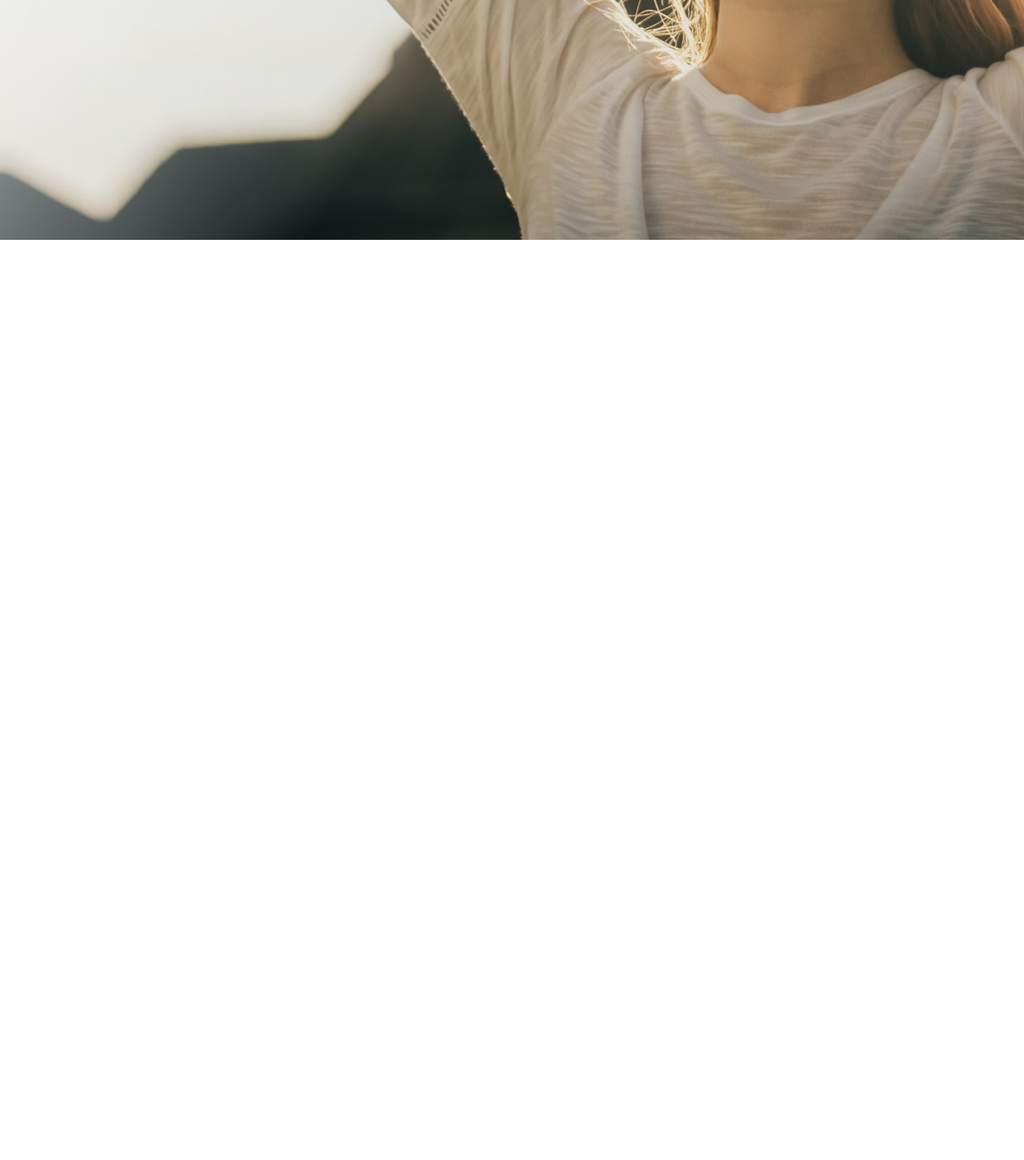
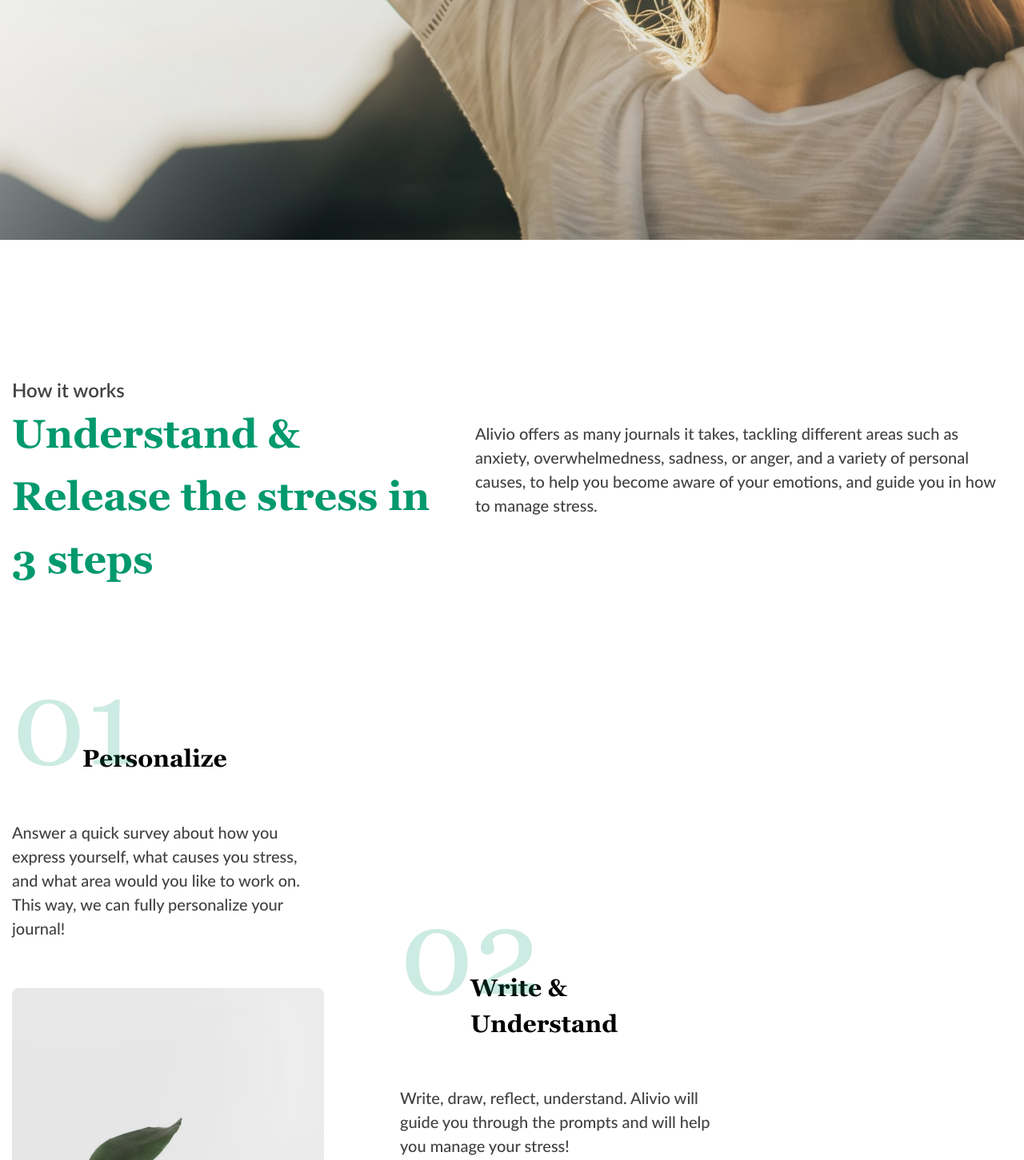
Before and after one commit to safroigor/alivio, a plain HTML site: page index.html in a window 1280 px wide. Shown: the part 681-2132 px from the top of the page at 80% size. Before the commit the page ends 981 px from the top, so only its background shows below. Drawn offline with Linux system fonts and the light colour scheme.

Commit message:
finish step section

```diff
--- /dev/null
+++ b/css/blocks/how-it-works.css
@@ -0,0 +1,100 @@
+.how-it-works {
+    padding: 169px 0 51px;
+}
+
+.how-it-works-header {
+    padding-bottom: 52px;
+    display: flex;
+    justify-content: space-between;
+}
+
+.how-it-works-header-head {
+    max-width: 584px;
+    margin-right: 30px;
+}
+
+.how-it-works-title {
+    margin-bottom: -3px;;
+    font-weight: 600;
+    font-size: 24px;
+    line-height: 157%;
+}
+
+.how-it-works-subtitle {
+    font-family: 'Georgia', serif;
+    font-weight: 700;
+    font-size: 50px;
+    line-height: 157%;
+    color: #01996D;
+}
+
+.how-it-works-header-content {
+    padding-top: 58px;
+    max-width: 671px;
+    line-height: 150%;
+    font-weight: 500;
+}
+
+.how-it-works-steps {
+    display: grid;
+    grid-template-columns: repeat(auto-fit, 390px);
+    column-gap: 95px;
+}
+
+.step {
+    max-width: 390px;
+}
+
+.step:nth-child(2) {
+    padding-top: 287px;
+}
+
+.step:nth-child(3) {
+    padding-top: 54px;
+}
+
+.step-heading {
+    position: relative;
+    padding-top: 135px;
+    padding-left: 88px;
+    margin-bottom: 55px;
+    font-family: 'Georgia', serif;
+    font-weight: 700;
+    font-size: 30px;
+    line-height: 150%;
+    color: #000000;
+}
+
+.step-heading::before {
+    position: absolute;
+    left: 0;
+    top: 0;
+    content: attr(data-number);
+    font-weight: 400;
+    font-size: 150px;
+    line-height: 150%;
+    color: rgba(1, 153, 109, 0.2);
+}
+
+.step-text {
+    font-weight: 500;
+    font-size: 20px;
+    line-height: 150%;
+    color: #424242;
+    margin-bottom: 60px;
+}
+
+.step-img-wrapper {
+    position: relative;
+    padding-bottom: 126%;
+}
+
+.step-img {
+    position: absolute;
+    left: 0;
+    top: 0;
+    width: 100%;
+    height: 100%;
+    object-fit: cover;
+    border-radius: 8px;
+}
--- a/index.html
+++ b/index.html
@@ -12,6 +12,7 @@
     <link rel="stylesheet" href="./css/blocks/btn.css">
     <link rel="stylesheet" href="./css/blocks/header.css">
     <link rel="stylesheet" href="./css/blocks/hero.css">
+    <link rel="stylesheet" href="./css/blocks/how-it-works.css">
 </head>
 <body>
 
@@ -36,6 +37,7 @@
     </header>
 
     <main>
+
         <section class="hero">
             <div class="container">
                 <div class="hero-content">
@@ -52,6 +54,51 @@
                 </div>
             </div>
         </section>
+
+        <section class="how-it-works">
+            <div class="container">
+                <div class="how-it-works-header">
+                    <div class="how-it-works-header-head">
+                        <h2 class="how-it-works-title">How it works</h2>
+                        <h3 class="how-it-works-subtitle">Understand & Release
+                            the stress in 3 steps</h3>
+                    </div>
+                    <div class="how-it-works-header-content">
+                        <p>Alivio offers as many journals it takes, tackling different areas such as anxiety, overwhelmedness, sadness, or anger, and a variety of personal causes, to help you become aware of your emotions, and guide you in how to manage stress.</p>
+                    </div>
+                </div>
+                <div class="how-it-works-steps">
+                    <div class="step">
+                        <h3 class="step-heading" data-number="01">Personalize</h3>
+                        <div class="step-text">
+                            <p>Answer a quick survey about how you express yourself, what causes you stress, and what area would you like to work on. This way, we can fully personalize your journal!</p>
+                        </div>
+                        <div class="step-img-wrapper">
+                            <img class="step-img"  src="./img/steps/01.jpg" alt="step 1">
+                        </div>
+                    </div>
+                    <div class="step">
+                        <h3 class="step-heading" data-number="02">Write & Understand</h3>
+                        <div class="step-text">
+                            <p>Write, draw, reflect, understand. Alivio will guide you through the prompts and will help you manage your stress!</p>
+                        </div>
+                        <div class="step-img-wrapper">
+                            <img class="step-img"  src="./img/steps/02.jpg" alt="step 1">
+                        </div>
+                    </div>
+                    <div class="step">
+                        <h3 class="step-heading" data-number="03">Alivio!</h3>
+                        <div class="step-text">
+                            <p>Now you are aware, and have a way to manage and overcome your own stress. What are you waiting for? Alivio today!</p>
+                        </div>
+                        <div class="step-img-wrapper">
+                            <img class="step-img"  src="./img/steps/03.jpg" alt="step 1">
+                        </div>
+                    </div>
+                </div>
+            </div>
+        </section>
+
     </main>
 
 </body>
```
Also changed, not shown: img/steps/01.jpg (added), img/steps/02.jpg (added), img/steps/03.jpg (added).
